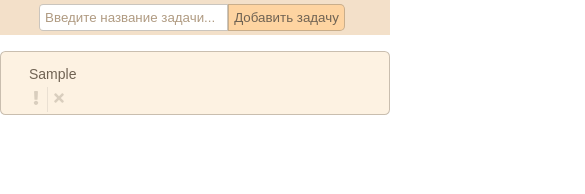
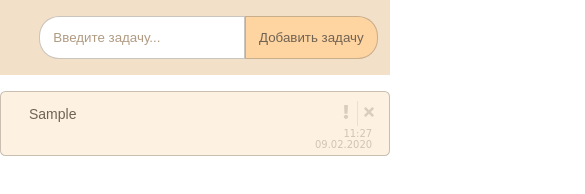
Before and after one commit to letUser/ToDo_List-on-Native_JS, a website built with webpack: page index.html in a window 390 px wide. Both pictures are taken after typing "Sample" into the empty fields and a click on the button "Добавить задачу". Shown: the top 194 px of the page, 585 px wide, since content can reach past the window. Built offline with nearby package versions, Linux system fonts and the light colour scheme.

Commit message:
mob ver init

```diff
--- a/src/index.js
+++ b/src/index.js
@@ -124,7 +124,7 @@ header.classList.add("header");
 div.append(header);
 
 input.setAttribute("type", "text");
-input.setAttribute("placeholder", "Введите название задачи...");
+input.setAttribute("placeholder", "Введите задачу...");
 input.classList.add("input");
 header.append(input);
 
--- a/src/styles.css
+++ b/src/styles.css
@@ -5,7 +5,7 @@ body {
 
 .header {
   background-color: #eccda79c;
-  padding: 1% 0 1% 10%;
+  padding: 1em 0 1em 10em;
 }
 
 .list {
@@ -15,8 +15,8 @@ body {
 .input {
   margin: 0;
   outline: none;
-  border-radius: 1.1vw 0 0 1.1vw;
-  padding: 1.3vw;
+  border-radius: 1.5em 0 0 1.5em;
+  padding: 1.3em;
   border: 1px solid #8d827275;
   color: #16476d;
 }
@@ -26,9 +26,9 @@ body {
 }
 
 .bttn {
-  padding: 1.3vw;
+  padding: 1.3em;
   outline: none;
-  border-radius: 0 1.3vw 1.3vw 0;
+  border-radius: 0 1.5em 1.5em 0;
   background-color: rgb(255, 210, 155, 0.85);
   border: 1px solid #8d827275;
   color: #706353;
@@ -150,3 +150,83 @@ body {
   transform: scale(1.6);
   opacity: 1;
 }
+
+@media screen and (max-width: 759px) {
+
+  .body {
+    max-width: 100%;
+  }
+
+
+}
+
+@media screen and (max-width: 420px) {
+
+  .body {
+    max-width: 100%;
+  }
+
+  .header {
+    padding: 4% 0 4% 10%;
+  }
+
+  .input {
+    padding: 1em;
+  }
+
+  .bttn {
+    padding: 1em;
+  }
+
+  .liText {
+    width: 65vw;
+  }
+
+  .bttns {
+    top: 0.35em;
+  }
+
+  .date {
+    left: 80.5vw;
+  }
+
+  .date p {
+    margin: 0.5em 0 0.5em 0;
+    font-size: 10px;
+  }
+
+}
+
+@media screen and (max-width: 375px) {
+
+  .input {
+    padding: 0.8em;
+    width: 40%;
+  }
+
+  .bttn {
+    width: 42%;
+    padding: 0.8em 0 0.8em 0;
+  }
+
+  .date {
+    left: 82.5vw;
+  }
+
+}
+
+@media screen and (max-width: 320px) {
+
+  .liText {
+    margin: 1em 1.5em 0 1.5em;
+  }
+
+  .bttns {
+    left: 0.5em;
+  }
+
+  .date {
+    left: 76vw;
+  }
+
+}
```
Also changed, not shown: dist/main.js, dist/style.css.
